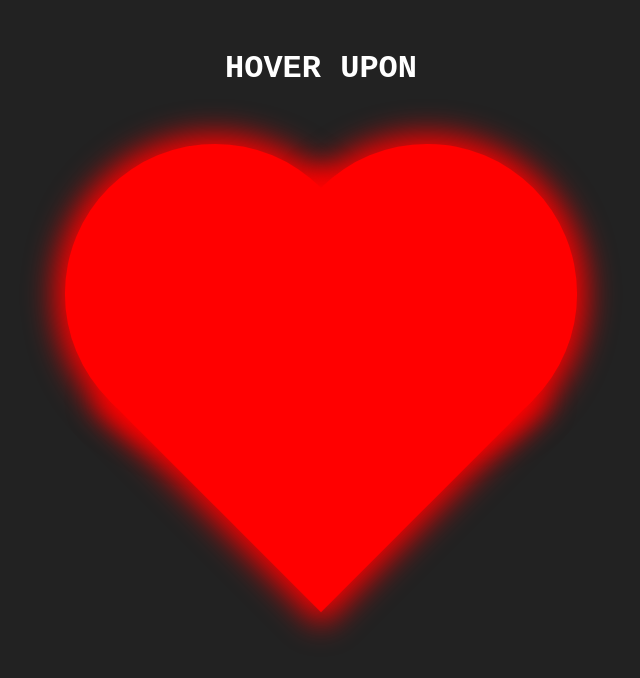
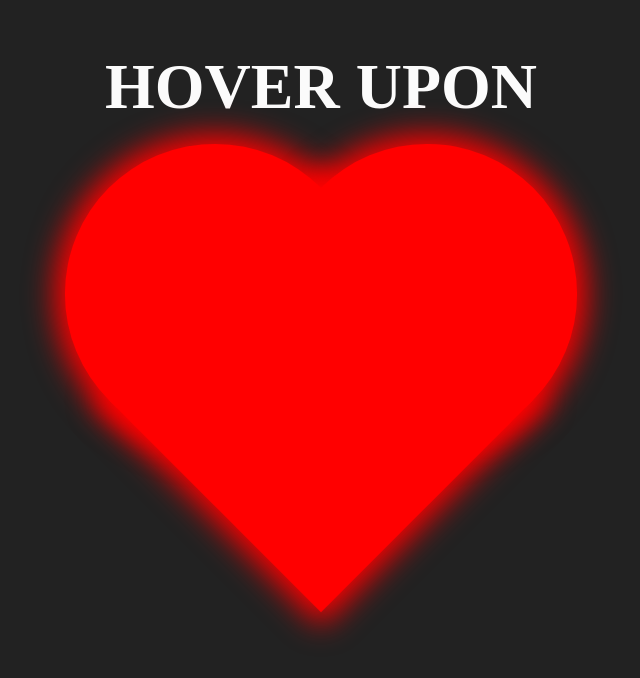
Before and after one commit to syedsiddiq104/HEART_Animation, a plain HTML site: page index.html in a window 1280 px wide. Shown: the whole page, without its empty margins (319-959 px from the left). Drawn offline with Linux system fonts and the light colour scheme.

Commit message:
updated heart font

```diff
--- a/index.html
+++ b/index.html
@@ -59,11 +59,12 @@
         }
 
         h1{
-            color: white;
-            font-family: 'Courier New', Courier, monospace;
+            color: rgb(251, 251, 251);
+            font-family: 'iconic';
             text-align: center;
             position: absolute;
             top: 50px;
+            font-size: 4rem;
         }
     </style>
 </head>
```
